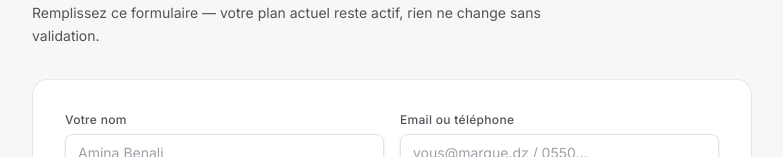
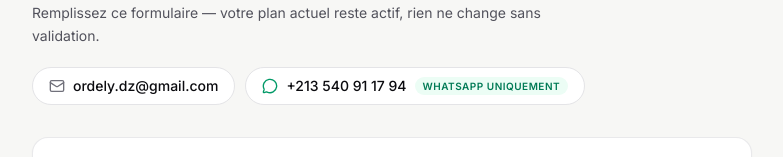
Before and after one commit to dzex111/ordely-saas-dz, a Next.js app: page /contact in a window 1280 px wide. Shown: the part 222-379 px from the top of the page, without its empty margins (248-1031 px from the left). Built offline with nearby package versions, Linux system fonts and the light colour scheme; no server answers; a web font is replaced by a local one.

Commit message:
platform contact channels: email + whatsapp-only sitewide

```diff
--- a/src/app/(dashboard)/dashboard/billing/page.tsx
+++ b/src/app/(dashboard)/dashboard/billing/page.tsx
@@ -1,4 +1,5 @@
 import { desc, eq, count } from "drizzle-orm";
+import Link from "next/link";
 import { db } from "@/db";
 import { products, subscriptions } from "@/db/schema";
 import { requireStore } from "@/lib/auth";
@@ -20,7 +21,7 @@ export default async function BillingPage() {
       <div className="mb-6 grid gap-4 md:grid-cols-3">
         <div className="db-card p-5"><p className="text-xs text-zinc-500">Plan actuel</p><p className="mt-1 text-xl font-semibold">{plan.name}</p><p className="text-xs text-zinc-500">{store.planStatus === "trialing" && store.trialEndsAt ? `Essai jusqu’au ${formatDate(store.trialEndsAt)}` : "Actif"}</p></div>
         <div className="db-card p-5"><p className="text-xs text-zinc-500">Produits</p><p className="mt-1 text-xl font-semibold">{n}{plan.productLimit ? ` / ${plan.productLimit}` : ""}</p><div className="mt-2 h-1.5 overflow-hidden rounded-full bg-zinc-100"><div className="h-full rounded-full bg-zinc-900" style={{ width: plan.productLimit ? `${Math.min(100, (n / plan.productLimit) * 100)}%` : "8%" }} /></div></div>
-        <div className="db-card p-5"><p className="text-xs text-zinc-500">Paiement</p><p className="mt-1 text-sm font-semibold">Via l’admin</p><p className="text-xs text-zinc-500">Choisissez un plan ci-dessous puis contactez-nous via le formulaire. Rien ne change sans validation manuelle.</p></div>
+        <div className="db-card p-5"><p className="text-xs text-zinc-500">Paiement</p><p className="mt-1 text-sm font-semibold">Via l’admin</p><p className="text-xs text-zinc-500">Choisissez un plan ci-dessous puis <Link href="/contact" className="font-medium text-zinc-900 underline underline-offset-2">contactez-nous via le formulaire</Link>. Rien ne change sans validation manuelle.</p></div>
       </div>
       <PlanCards current={store.plan} />
       {history.length > 0 && (
--- a/src/app/(dashboard)/dashboard/settings/page.tsx
+++ b/src/app/(dashboard)/dashboard/settings/page.tsx
@@ -1,3 +1,4 @@
+import Link from "next/link";
 import { requireStore } from "@/lib/auth";
 import { isSupabaseConfigured, isSupabaseStorageConfigured } from "@/lib/supabase";
 import { PageHeader } from "@/components/dashboard/ui";
@@ -32,7 +33,7 @@ export default async function SettingsPage() {
           </div>
           <div className="db-card p-5 text-sm">
             <p className="font-semibold">Domaine personnalisé</p>
-            <p className="mt-2 text-xs leading-relaxed text-zinc-500">Disponible sur Growth. Pointez un CNAME vers <code>{process.env.NEXT_PUBLIC_ROOT_DOMAIN ?? "ordely.app"}</code> puis contactez le support pour l’activation SSL.</p>
+            <p className="mt-2 text-xs leading-relaxed text-zinc-500">Disponible sur Growth. Pointez un CNAME vers <code>{process.env.NEXT_PUBLIC_ROOT_DOMAIN ?? "ordely.app"}</code> puis <Link href="/contact" className="font-medium text-zinc-900 underline underline-offset-2">contactez le support</Link> pour l’activation SSL.</p>
           </div>
         </div>
       </div>
--- a/src/app/contact/page.tsx
+++ b/src/app/contact/page.tsx
@@ -1,5 +1,7 @@
 import Link from "next/link";
+import { Mail, MessageCircle } from "lucide-react";
 import { ContactForm } from "@/components/ui/ContactForm";
+import { SUPPORT_EMAIL, SUPPORT_MAILTO, SUPPORT_WHATSAPP_DISPLAY, SUPPORT_WHATSAPP_URL } from "@/lib/site-contact";
 import { PLAN_IDS, type PlanId } from "@/db/schema";
 
 export const metadata = { title: "Contact" };
@@ -23,6 +25,15 @@ export default async function ContactPage({ searchParams }: { searchParams: Prom
           Les changements de plan sont validés manuellement par l’admin après paiement.
           Remplissez ce formulaire — votre plan actuel reste actif, rien ne change sans validation.
         </p>
+        <div className="mt-5 flex flex-wrap gap-2.5">
+          <a href={SUPPORT_MAILTO} className="inline-flex items-center gap-2 rounded-full border border-zinc-200 bg-white px-4 py-2 text-sm font-medium transition hover:bg-zinc-50">
+            <Mail className="h-4 w-4 text-zinc-500" /> {SUPPORT_EMAIL}
+          </a>
+          <a href={SUPPORT_WHATSAPP_URL} target="_blank" rel="noreferrer" className="inline-flex items-center gap-2 rounded-full border border-zinc-200 bg-white px-4 py-2 text-sm font-medium transition hover:bg-zinc-50">
+            <MessageCircle className="h-4 w-4 text-emerald-600" /> {SUPPORT_WHATSAPP_DISPLAY}
+            <span className="rounded-full bg-emerald-50 px-2 py-0.5 text-[10px] font-semibold uppercase tracking-wider text-emerald-700">WhatsApp uniquement</span>
+          </a>
+        </div>
         <div className="db-card mt-8 p-6 md:p-8">
           <ContactForm defaultPlan={defaultPlan} source={fromPlan ? "plan" : "contact"} />
         </div>
--- a/src/app/page.tsx
+++ b/src/app/page.tsx
@@ -1,5 +1,5 @@
 import Link from "next/link";
-import { ArrowRight, Check, Smartphone, Truck, Palette, ShieldCheck, BarChart3, Globe2 } from "lucide-react";
+import { ArrowRight, Check, Smartphone, Truck, Palette, ShieldCheck, BarChart3, Globe2, Mail, MessageCircle } from "lucide-react";
 import { db } from "@/db";
 import { stores, users } from "@/db/schema";
 import { asc, eq, like } from "drizzle-orm";
@@ -9,6 +9,7 @@ import { PLANS } from "@/lib/plans";
 import { formatDZD } from "@/lib/utils";
 import { TemplateGrid } from "@/components/store/TemplateGrid";
 import { FooterContact } from "@/components/store/FooterContact";
+import { SUPPORT_EMAIL, SUPPORT_MAILTO, SUPPORT_WHATSAPP_DISPLAY, SUPPORT_WHATSAPP_URL } from "@/lib/site-contact";
 
 export const dynamic = "force-dynamic";
 
@@ -145,6 +146,15 @@ export default async function Landing() {
           <p className="text-xs font-semibold uppercase tracking-widest text-brand">Contact</p>
           <h2 className="mt-3 text-3xl font-semibold tracking-tight md:text-4xl">Une question ? Écrivez-nous.</h2>
           <p className="mt-3 text-zinc-600">Changement de plan, domaine personnalisé, accompagnement — l’admin vous répond directement.</p>
+          <div className="mt-5 flex flex-wrap gap-2.5">
+            <a href={SUPPORT_MAILTO} className="inline-flex items-center gap-2 rounded-full border border-zinc-200 bg-white px-4 py-2 text-sm font-medium transition hover:bg-zinc-50">
+              <Mail className="h-4 w-4 text-zinc-500" /> {SUPPORT_EMAIL}
+            </a>
+            <a href={SUPPORT_WHATSAPP_URL} target="_blank" rel="noreferrer" className="inline-flex items-center gap-2 rounded-full border border-zinc-200 bg-white px-4 py-2 text-sm font-medium transition hover:bg-zinc-50">
+              <MessageCircle className="h-4 w-4 text-emerald-600" /> {SUPPORT_WHATSAPP_DISPLAY}
+              <span className="rounded-full bg-emerald-50 px-2 py-0.5 text-[10px] font-semibold uppercase tracking-wider text-emerald-700">WhatsApp uniquement</span>
+            </a>
+          </div>
         </div>
         <FooterContact />
       </section>
--- /dev/null
+++ b/src/lib/site-contact.ts
@@ -0,0 +1,8 @@
+/** Platform-wide contact channels (support). Shown on landing + /contact. */
+
+export const SUPPORT_EMAIL = "ordely.dz@gmail.com";
+export const SUPPORT_WHATSAPP_INTL = "213540911794";
+export const SUPPORT_WHATSAPP_DISPLAY = "+213 540 91 17 94";
+
+export const SUPPORT_MAILTO = `mailto:${SUPPORT_EMAIL}`;
+export const SUPPORT_WHATSAPP_URL = `https://wa.me/${SUPPORT_WHATSAPP_INTL}`;
```
